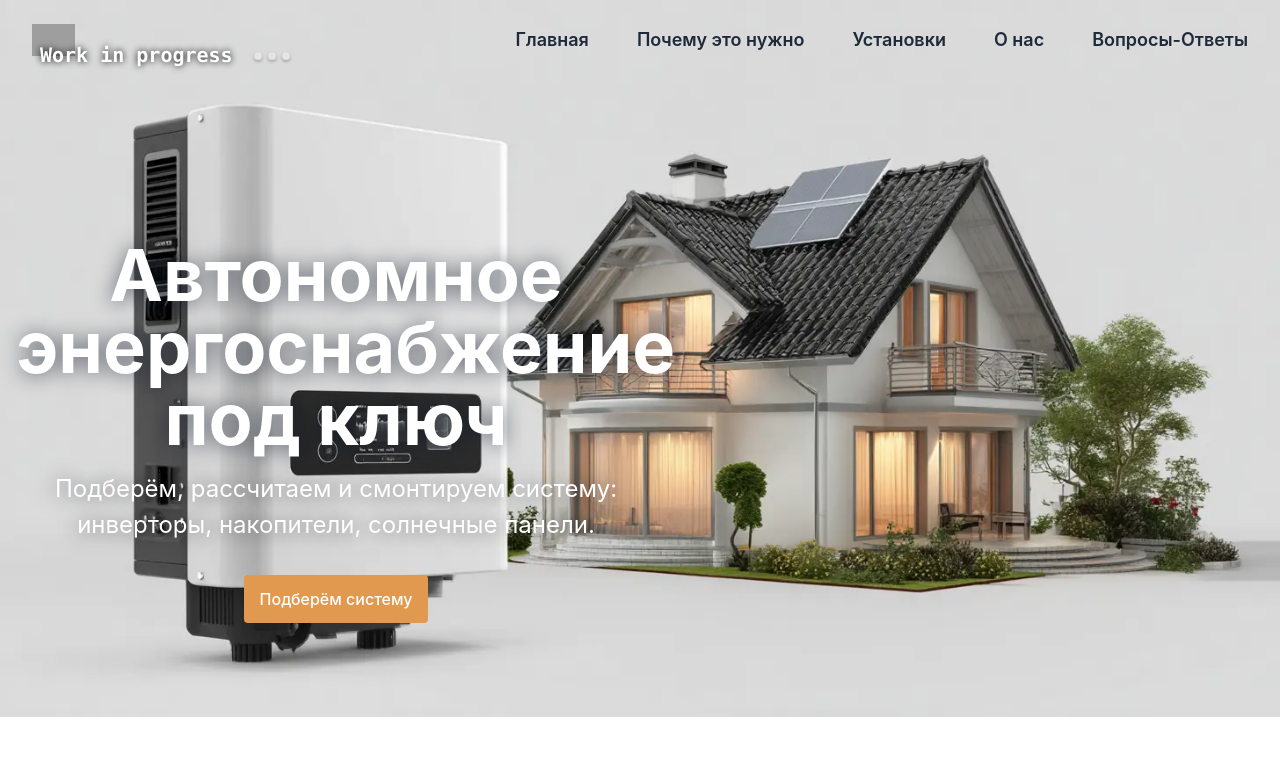
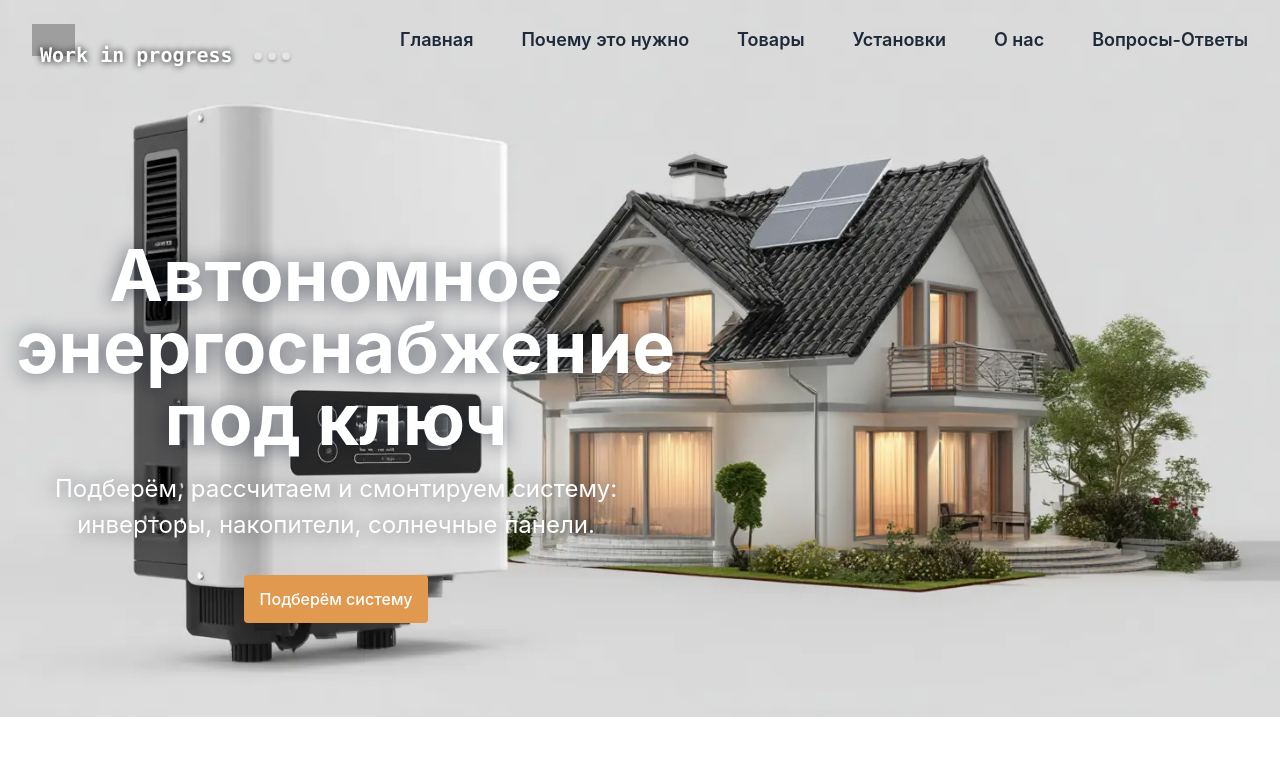
Before and after one commit to GarryVar/invertor-energy, a React (Vite) app: page / in a window 1280 px wide. Shown: the top 784 px of the page. Built offline with nearby package versions, Linux system fonts and the light colour scheme; grey boxes are pictures that could not be loaded.

Commit message:
style: add 'Товары' link to Header and update header styles

```diff
--- a/src/components/Header/Header.jsx
+++ b/src/components/Header/Header.jsx
@@ -6,6 +6,7 @@ import styles from "./Header.module.css";
 const navigation = [
   { name: "Главная", href: "#home" },
   { name: "Почему это нужно", href: "#why" },
+  {name: "Товары", href:"#products"},
   { name: "Установки", href: "#installations" },
   { name: "О нас", href: "#about-us" },
   { name: "Вопросы-Ответы", href: "#faq" },
```
Also changed, not shown: src/components/Header/Header.module.css (+13 -0 lines).
